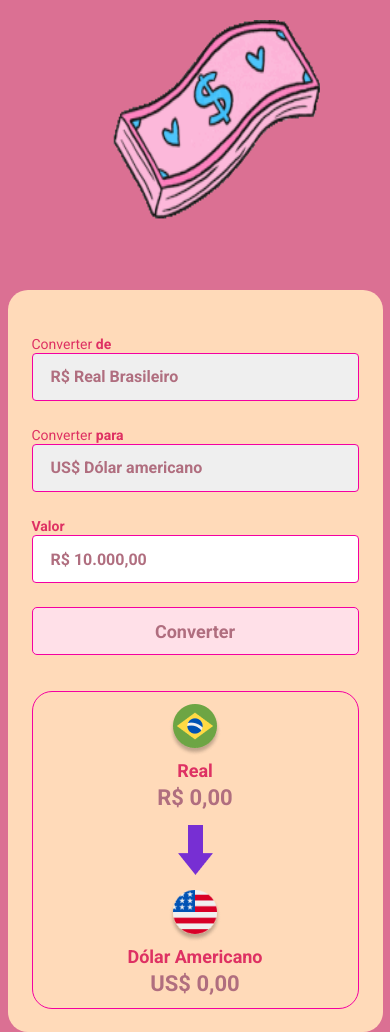
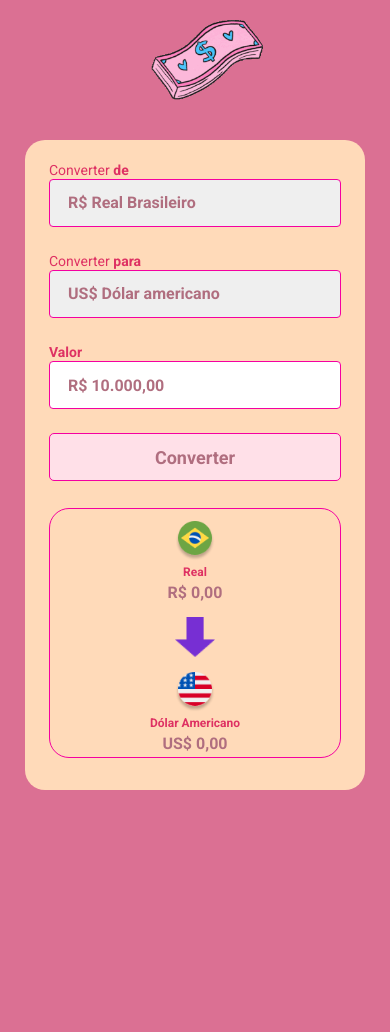
Before and after one commit to diullyevely/Convert, a plain HTML site: page index.html in a window 390 px wide. After the commit the page ends 844 px from the top, so only its background shows below. Drawn offline with Linux system fonts and the light colour scheme.

Commit message:
modificação responsivo

```diff
--- a/style.css
+++ b/style.css
@@ -101,11 +101,32 @@ font-size: 18px;
 
 }
 @media screen and (max-width: 600px){
-  .main{
-    width: 330px;
-    border-radius: 20px;
-    background: #ffdab9;
-    margin: 0 auto 40px;
-    padding: 44px 24px 23px 24px;
+
+  .logo {
+    width: 135px;
+    height: 100px;
+  }
+  main {
+    width: 340px;
+    height: 650px;
+    padding: 20px 24px 0 24px;
+  }
+
+  section{
+  width: 100%;
+  height: 250px;
+  margin-top: 27px;
+  }
+  img{
+    width:40px;
+    height: 40px;
+  }
+  .currency{
+    font-weight: 700;
+    font-size:12px;
+  }
+  .currency-value, .currency-value-to-convert {
+    font-weight: 700;
+    font-size:16px;
+  }
 }
-}
```
